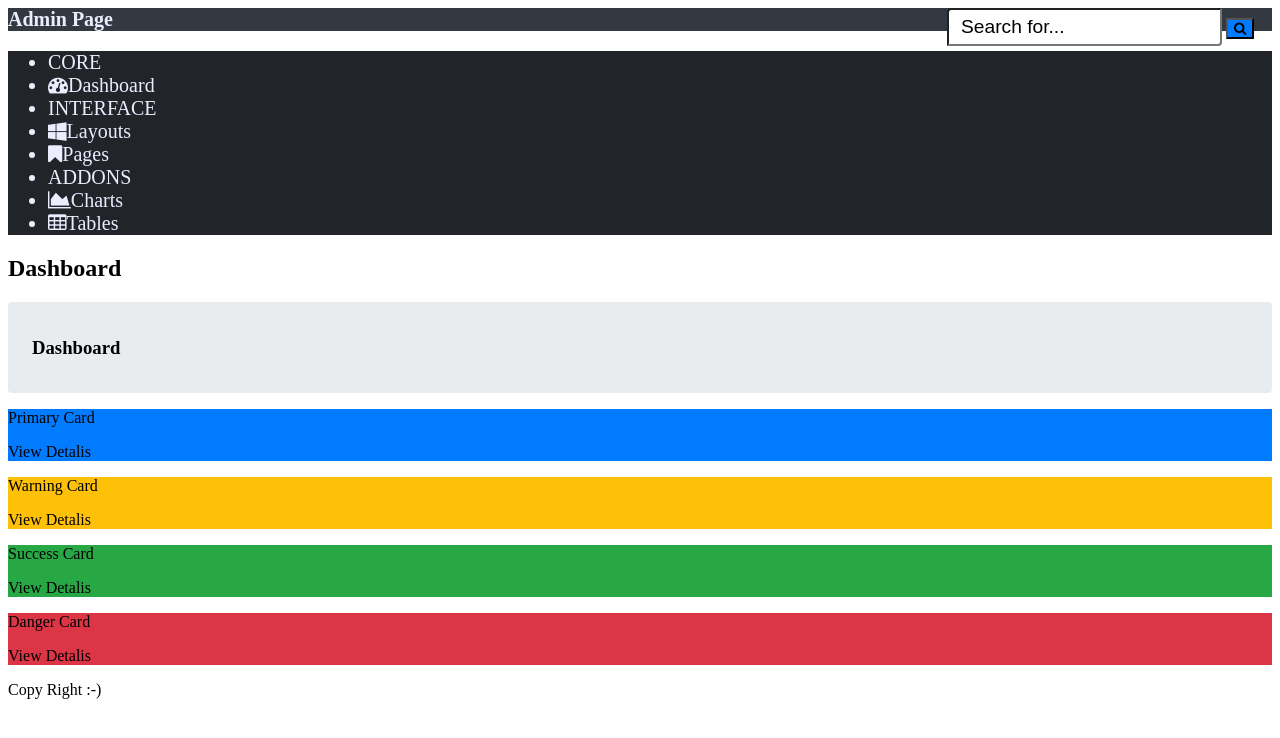
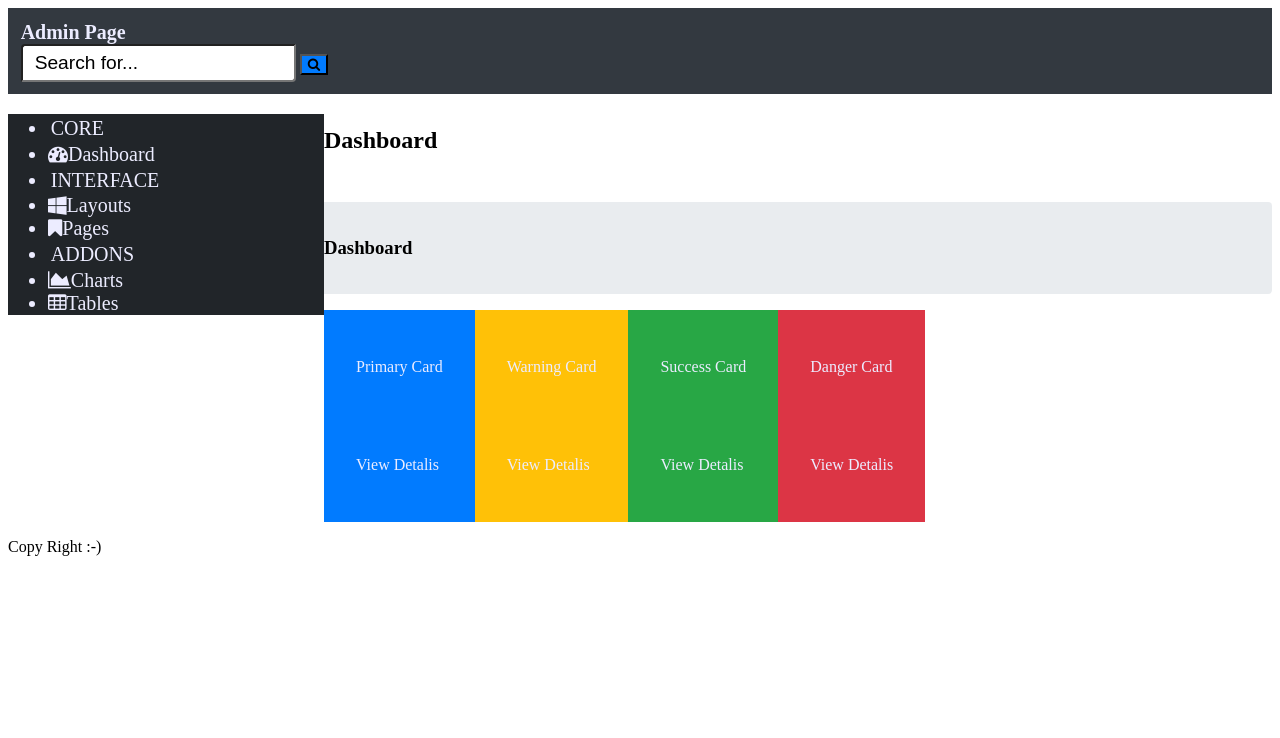
Before and after one commit to szawary/project-css3-002-admin-template, a plain HTML site: page index.html in a window 1280 px wide. Drawn offline with Linux system fonts and the light colour scheme.

Commit message:
igazítás javítás

```diff
--- a/assets/css/style.css
+++ b/assets/css/style.css
@@ -1,3 +1,8 @@
+header {
+    display: block;
+    padding: 1%;
+}
+
 .header--dark {
     background-color: rgb(51,57,64);
     color: rgb(236,236,266);
@@ -10,8 +15,6 @@
 
 .header__search {
     display: inline;
-    position: fixed;
-    right: 2%;
 }
 
 .search__input {
@@ -23,6 +26,16 @@
 
 .search__btn {
     background-color: rgb(1,123,255);
+}
+
+aside {
+    float: left;
+    width: 25%;
+}
+
+content {
+    float: left;
+    width: 75%;
 }
 
 .main__nav {
@@ -40,15 +53,41 @@ a, a:link, a:visited, a:hover, a:active {
     background-color: rgb(233,236,239);
     border-radius: .25rem;
     padding: 1rem 1.5rem;
+    margin: 1rem 0;
+}
+
+.main__cards {
+    color: rgb(236,236,266);
+    display: flex;
+    flex: auto auto auto;
+    flex-direction: row;
+    flex-flow: wrap;
+    margin: 0 auto;
+    position: relative;
+    max-width: 1000px;
+}
+
+.main__card {
+    display: flex;
+    flex: auto auto auto;
+    max-width: 100%;
+    padding: 1rem;
+    margin-right: 1rem;
+    position: relative;
 }
 
 .card__top {
     border-top-left-radius: .25rem;
     border-top-right-radius: .25rem;
     transition-duration: .3s;
+    padding: 1rem;
+    margin: 1rem;
+
 }
-
 .card__bottom {
+    padding: 1rem;
+    margin: 1rem;
+    position: relative;
     border-bottom-right-radius: .25rem;
     border-bottom-left-radius: .25rem;
     transition-duration: .3s;
--- a/index.html
+++ b/index.html
@@ -22,7 +22,7 @@
     </header>
 
     <main>
-        <aside>
+        <aside class="aside">
             <nav class="main__nav">
                 <ul class="nav__ul">
                     <li>
@@ -51,7 +51,7 @@
                 <h3>Dashboard</h4>
             </div>
             <div class="main__cards">
-                <div class="main__card main__card--blue">
+                <div class="main__card, main__card--blue">
                     <div class="card__top">
                         <p>Primary Card</p>
                     </div>
@@ -59,7 +59,7 @@
                         <p>View Detalis</p>
                     </div>
                 </div>
-                <div class="main__card main__card--yellow">
+                <div class="main__card, main__card--yellow">
                     <div class="card__top">
                         <p>Warning Card</p>
                     </div>
@@ -67,7 +67,7 @@
                         <p>View Detalis</p>
                     </div>
                 </div>
-                <div class="main__card main__card--green">
+                <div class="main__card, main__card--green">
                     <div class="card__top">
                         <p>Success Card</p>
                     </div>
@@ -75,7 +75,7 @@
                         <p>View Detalis</p>
                     </div>
                 </div>
-                <div class="main__card main__card--red">
+                <div class="main__card, main__card--red">
                     <div class="card__top">
                         <p>Danger Card</p>
                     </div>
```
